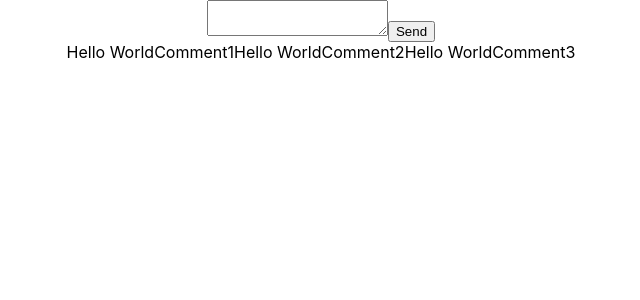
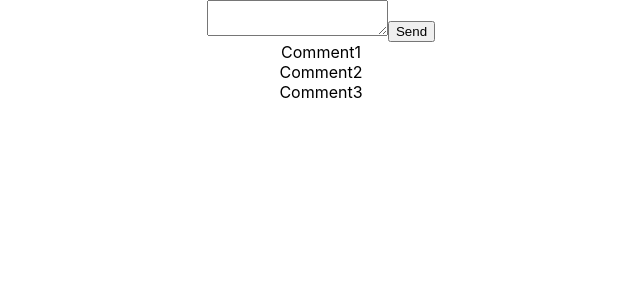
Before and after one commit to gferreiraa/comentarios-app, a React (Create React App) app: page / in a window 1280 px wide. Shown: the top 300 px of the page, without its empty margins (319-959 px from the left). Built offline with nearby package versions, Linux system fonts and the light colour scheme.

Commit message:
Criado componente comment
Este componente recebe um único valor de componente

```diff
--- /dev/null
+++ b/src/componentes/Comment.js
@@ -0,0 +1,11 @@
+import React, { Component } from 'react'
+
+export default class Comment extends Component {
+  render() {
+    return (
+      <div>
+        { this.props.item }
+      </div>
+    )
+  }
+}
--- a/src/componentes/Comments.js
+++ b/src/componentes/Comments.js
@@ -1,10 +1,11 @@
 import React, {Component} from 'react'
 
+import Comment from './Comment'
 export default class Comments extends Component {
     render() {
         return (
             <div>
-                {this.props.comments.map(item => { return "Hello World" + item })}
+                {this.props.comments.map(item =>  <Comment item={item}/>)}
             </div>
         )
     }
```
